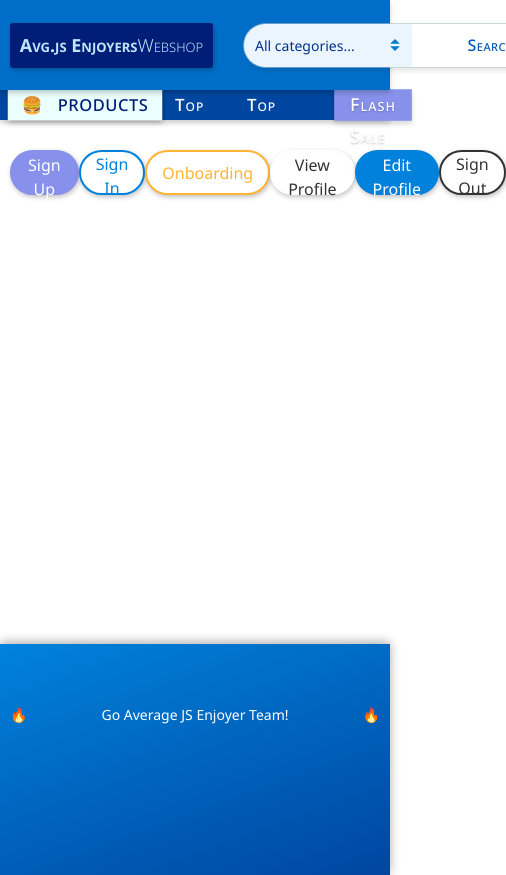
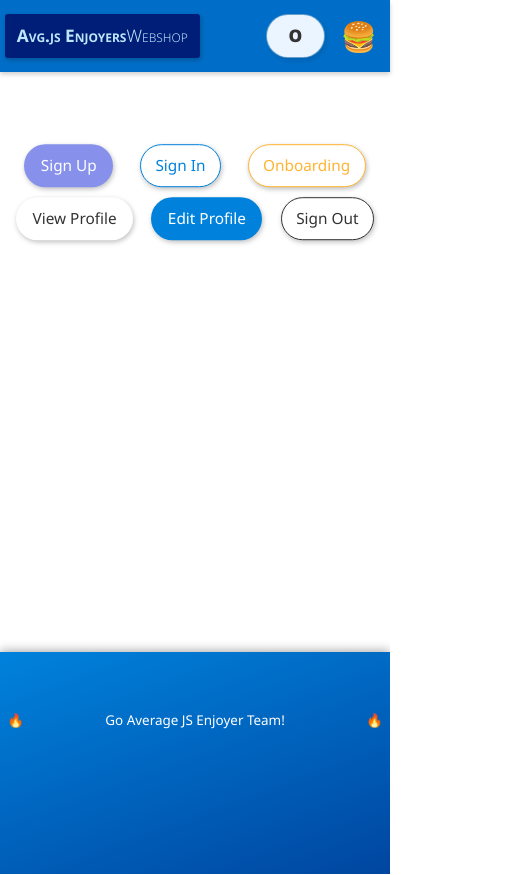
Before and after one commit to average-js-enjoyers/average-js-webshop, a React (Create React App) app in the folder frontend/: page / in a window 390 px wide. Shown: the whole page, 506 px wide, since content can reach past the window. Built offline with nearby package versions, Linux system fonts and the light colour scheme; no server answers.

Commit message:
Responsiveness improved
- Created fully responsive static Header
- Added responsiveness to Home Screen
- Further tweaks to responsive default font size and padding functions

```diff
--- a/frontend/src/Components/Layout/Header.jsx
+++ b/frontend/src/Components/Layout/Header.jsx
@@ -4,9 +4,18 @@ import SearchBar from "components/navigation/SearchBar";
 function Header() {
   return (
     <header className="header">
+      <HeaderTop />
+      <HeaderBot />
+    </header>
+  );
+}
+
+function HeaderTop() {
+  return (
     <nav className="header__top">
       <Logo logoSize="small" />
       <SearchBar />
+
       <div className="header__top-right">
         <button className="header__icon-container">
           <i className="header__icon icon-user">O</i>
@@ -21,7 +30,15 @@ function Header() {
           <div className="header__icon-text">Cart</div>
         </button>
       </div>
+      <button className="header__icon-container header__mobile-menu-icon">
+        <i className="header__icon icon-menu">🍔</i>
+      </button>
     </nav>
+  );
+}
+
+function HeaderBot() {
+  return (
     <nav className="header__bot">
       <nav className="header__product-list-container">
         <button className="header__product-list-button">
@@ -44,7 +61,6 @@ function Header() {
 
       <div className="header__flex-util">&nbsp;</div>
     </nav>
-    </header>
   );
 }
 
--- a/frontend/src/Screens/HomeScreen.jsx
+++ b/frontend/src/Screens/HomeScreen.jsx
@@ -31,7 +31,14 @@ const HomeScreen = () => {
         />
       )}
 
-      <nav style={{ display: "flex", justifyContent: "space-evenly" }}>
+      <nav
+        style={{
+          display: "flex",
+          justifyContent: "space-evenly",
+          flexWrap: "wrap",
+          gap: "1rem",
+        }}
+      >
         <Link to="/signup">
           <Button variant="secondary btn--compact">Sign Up</Button>
         </Link>
--- a/frontend/src/assets/styles/css/index.css
+++ b/frontend/src/assets/styles/css/index.css
@@ -212,92 +212,92 @@ html {
 }
 @media (min-width: 0) and (max-width: 0) and (-webkit-min-device-pixel-ratio: 2), (min-width: 0) and (max-width: 0) and (max-resolution: 191dpi) {
   html {
-    font-size: 62.5%;
+    font-size: 61%;
   }
 }
 @media (min-width: 0) and (max-width: 0) and (-webkit-min-device-pixel-ratio: 2), (min-width: 0) and (max-width: 0) and (min-resolution: 192dpi) {
   html {
-    font-size: 60%;
+    font-size: 68%;
   }
 }
 @media (min-width: 0) and (max-width: 576px) and (-webkit-min-device-pixel-ratio: 2), (min-width: 0) and (max-width: 576px) and (max-resolution: 191dpi) {
   html {
-    font-size: 62.5%;
+    font-size: 60%;
   }
 }
 @media (min-width: 0) and (max-width: 576px) and (-webkit-min-device-pixel-ratio: 2), (min-width: 0) and (max-width: 576px) and (min-resolution: 192dpi) {
   html {
-    font-size: 58%;
+    font-size: 57%;
   }
 }
 @media (min-width: 576px) and (max-width: 768px) and (-webkit-min-device-pixel-ratio: 2), (min-width: 576px) and (max-width: 768px) and (max-resolution: 191dpi) {
   html {
-    font-size: 62.5%;
+    font-size: 62%;
   }
 }
 @media (min-width: 576px) and (max-width: 768px) and (-webkit-min-device-pixel-ratio: 2), (min-width: 576px) and (max-width: 768px) and (min-resolution: 192dpi) {
   html {
-    font-size: 56%;
+    font-size: 58%;
   }
 }
 @media (min-width: 768px) and (max-width: 992px) and (-webkit-min-device-pixel-ratio: 2), (min-width: 768px) and (max-width: 992px) and (max-resolution: 191dpi) {
   html {
-    font-size: 62.5%;
+    font-size: 61.5%;
   }
 }
 @media (min-width: 768px) and (max-width: 992px) and (-webkit-min-device-pixel-ratio: 2), (min-width: 768px) and (max-width: 992px) and (min-resolution: 192dpi) {
   html {
-    font-size: 54%;
+    font-size: 56.5%;
   }
 }
 @media (min-width: 992px) and (max-width: 1200px) and (-webkit-min-device-pixel-ratio: 2), (min-width: 992px) and (max-width: 1200px) and (max-resolution: 191dpi) {
   html {
-    font-size: 62.5%;
+    font-size: 61%;
   }
 }
 @media (min-width: 992px) and (max-width: 1200px) and (-webkit-min-device-pixel-ratio: 2), (min-width: 992px) and (max-width: 1200px) and (min-resolution: 192dpi) {
   html {
-    font-size: 52%;
+    font-size: 55%;
   }
 }
 @media (min-width: 1200px) and (max-width: 1440px) and (-webkit-min-device-pixel-ratio: 2), (min-width: 1200px) and (max-width: 1440px) and (max-resolution: 191dpi) {
   html {
-    font-size: 62.5%;
+    font-size: 60.5%;
   }
 }
 @media (min-width: 1200px) and (max-width: 1440px) and (-webkit-min-device-pixel-ratio: 2), (min-width: 1200px) and (max-width: 1440px) and (min-resolution: 192dpi) {
   html {
-    font-size: 50%;
+    font-size: 53.5%;
   }
 }
 @media (min-width: 1440px) and (max-width: 1600px) and (-webkit-min-device-pixel-ratio: 2), (min-width: 1440px) and (max-width: 1600px) and (max-resolution: 191dpi) {
   html {
-    font-size: 62.5%;
+    font-size: 60%;
   }
 }
 @media (min-width: 1440px) and (max-width: 1600px) and (-webkit-min-device-pixel-ratio: 2), (min-width: 1440px) and (max-width: 1600px) and (min-resolution: 192dpi) {
   html {
-    font-size: 50%;
+    font-size: 52%;
   }
 }
 @media (min-width: 1600px) and (max-width: 1900px) and (-webkit-min-device-pixel-ratio: 2), (min-width: 1600px) and (max-width: 1900px) and (max-resolution: 191dpi) {
   html {
-    font-size: 62.5%;
+    font-size: 59.5%;
   }
 }
 @media (min-width: 1600px) and (max-width: 1900px) and (-webkit-min-device-pixel-ratio: 2), (min-width: 1600px) and (max-width: 1900px) and (min-resolution: 192dpi) {
   html {
-    font-size: 46%;
+    font-size: 50.5%;
   }
 }
 @media (min-width: 1900px) and (max-width: 2200px) and (-webkit-min-device-pixel-ratio: 2), (min-width: 1900px) and (max-width: 2200px) and (max-resolution: 191dpi) {
   html {
-    font-size: 62.5%;
+    font-size: 59%;
   }
 }
 @media (min-width: 1900px) and (max-width: 2200px) and (-webkit-min-device-pixel-ratio: 2), (min-width: 1900px) and (max-width: 2200px) and (min-resolution: 192dpi) {
   html {
-    font-size: 44%;
+    font-size: 49%;
   }
 }
 
@@ -1609,6 +1609,18 @@ input[type=checkbox]:focus + label:before {
     margin: 0 3rem;
   }
 }
+@media (max-width: 992px) {
+  .search-bar {
+    flex-grow: 1;
+  }
+}
+@media (max-width: 576px) {
+  .search-bar {
+    flex-grow: 0;
+    margin-right: 1rem;
+    margin-left: auto;
+  }
+}
 .search-bar__select, .search-bar__input, .search-bar__button {
   transition: all 0.2s ease-in-out;
   border: 0.1rem solid transparent;
@@ -1630,6 +1642,11 @@ input[type=checkbox]:focus + label:before {
 }
 .search-bar__select option {
   background-color: var(--secondary-0);
+}
+@media (max-width: 992px) {
+  .search-bar__select {
+    display: none;
+  }
 }
 .search-bar .search-bar__input {
   flex: 1;
@@ -1650,9 +1667,21 @@ input[type=checkbox]:focus + label:before {
     width: 36rem;
   }
 }
+@media (max-width: 1200px) {
+  .search-bar .search-bar__input {
+    width: 25vw !important;
+  }
+}
 @media (max-width: 992px) {
   .search-bar .search-bar__input {
-    width: 28rem;
+    border-top-left-radius: 10rem !important;
+    border-bottom-left-radius: 10rem !important;
+    width: 100% !important;
+  }
+}
+@media (max-width: 576px) {
+  .search-bar .search-bar__input {
+    display: none;
   }
 }
 .search-bar .search-bar__input::placeholder {
@@ -1676,6 +1705,11 @@ input[type=checkbox]:focus + label:before {
 .search-bar__button:active {
   background-color: var(--secondary-30);
   transform: scale(0.97);
+}
+@media (max-width: 576px) {
+  .search-bar__button {
+    border-radius: 10rem;
+  }
 }
 .search-bar__icon {
   font-weight: 800;
@@ -1794,6 +1828,18 @@ input[type=checkbox]:focus + label:before {
     padding-right: 1rem;
   }
 }
+@media (max-width: 420px) {
+  .main-layout {
+    padding-left: 0.75rem;
+    padding-right: 0.75rem;
+  }
+}
+@media (max-width: 350px) {
+  .main-layout {
+    padding-left: 0.5rem;
+    padding-right: 0.5rem;
+  }
+}
 @media (max-width: 992px) {
   .main-layout {
     padding-top: 4.5rem;
@@ -1860,16 +1906,38 @@ input[type=checkbox]:focus + label:before {
     padding-right: 1rem;
   }
 }
+@media (max-width: 420px) {
+  .header__top, .header__bot {
+    padding-left: 0.75rem;
+    padding-right: 0.75rem;
+  }
+}
+@media (max-width: 350px) {
+  .header__top, .header__bot {
+    padding-left: 0.5rem;
+    padding-right: 0.5rem;
+  }
+}
 .header__top {
   z-index: 2;
 }
+@media (max-width: 992px) {
+  .header__top {
+    height: 7.5rem;
+  }
+}
+@media (max-width: 576px) {
+  .header__top {
+    padding-left: 0.5rem;
+  }
+}
 .header__top-right {
   display: flex;
 }
-.header__bot {
-  z-index: 0;
-  height: 3rem;
-  background-color: var(--primary-80);
+@media (max-width: 768px) {
+  .header__top-right {
+    display: none;
+  }
 }
 .header__icon-container {
   display: flex;
@@ -1882,15 +1950,15 @@ input[type=checkbox]:focus + label:before {
   cursor: pointer;
   transition: color 0.1s ease-in-out;
 }
+@media (max-width: 992px) {
+  .header__icon-container {
+    width: 4rem;
+  }
+}
 .header__icon-container:not(:last-child) {
   margin-right: 3rem;
 }
 @media (max-width: 1200px) {
-  .header__icon-container:not(:last-child) {
-    margin-right: 1.5rem;
-  }
-}
-@media (max-width: 992px) {
   .header__icon-container:not(:last-child) {
     margin-right: 1rem;
   }
@@ -1918,6 +1986,32 @@ input[type=checkbox]:focus + label:before {
   line-height: 2.4rem;
   font-weight: 500;
   letter-spacing: 0.05rem;
+}
+@media (max-width: 992px) {
+  .header__icon-text {
+    display: none;
+  }
+}
+.header__mobile-menu-icon {
+  display: none;
+}
+@media (max-width: 992px) {
+  .header__mobile-menu-icon {
+    display: flex;
+    justify-content: space-between;
+    align-items: center;
+    width: 5rem;
+  }
+}
+.header__bot {
+  z-index: 0;
+  height: 3rem;
+  background-color: var(--primary-80);
+}
+@media (max-width: 992px) {
+  .header__bot {
+    display: none;
+  }
 }
 .header__product-list-button {
   display: flex;
@@ -2075,6 +2169,18 @@ input[type=checkbox]:focus + label:before {
     padding-right: 1rem;
   }
 }
+@media (max-width: 420px) {
+  .footer__container {
+    padding-left: 0.75rem;
+    padding-right: 0.75rem;
+  }
+}
+@media (max-width: 350px) {
+  .footer__container {
+    padding-left: 0.5rem;
+    padding-right: 0.5rem;
+  }
+}
 .footer__container div {
   color: var(--grayscale-0);
 }
@@ -2120,6 +2226,18 @@ input[type=checkbox]:focus + label:before {
     padding-right: 1rem;
   }
 }
+@media (max-width: 420px) {
+  .auth-screen {
+    padding-left: 0.75rem;
+    padding-right: 0.75rem;
+  }
+}
+@media (max-width: 350px) {
+  .auth-screen {
+    padding-left: 0.5rem;
+    padding-right: 0.5rem;
+  }
+}
 .auth-screen::-webkit-scrollbar {
   width: 0.7rem;
 }
@@ -2136,7 +2254,7 @@ input[type=checkbox]:focus + label:before {
     flex-direction: column;
     justify-content: start;
     align-items: center;
-    gap: 3rem;
+    gap: 6rem;
     padding-top: 4.5rem;
     padding-bottom: 4.5rem;
     overflow-y: scroll;
@@ -2148,6 +2266,11 @@ input[type=checkbox]:focus + label:before {
   .auth-screen {
     padding-top: 3rem;
     padding-bottom: 3rem;
+  }
+}
+@media (max-width: 576px) {
+  .auth-screen {
+    gap: 3rem;
   }
 }
 .auth-screen-wrapper {
@@ -2205,7 +2328,7 @@ input[type=checkbox]:focus + label:before {
 }
 @media (max-width: 1200px) {
   .auth-screen__main {
-    margin-left: 6rem;
+    margin-left: 3vw;
   }
 }
 @media (max-width: 992px) {
@@ -2224,17 +2347,9 @@ input[type=checkbox]:focus + label:before {
   width: 100%;
   min-height: 50rem;
 }
-@media (max-width: 1200px) {
-  .auth-screen__main .card__footer {
-    margin-top: 3rem;
-  }
-}
 @media (max-width: 992px) {
   .auth-screen__main .card {
     min-height: 40rem;
-  }
-  .auth-screen__main .card__footer {
-    margin-top: 0;
   }
 }
 @media (max-width: 768px) {
--- a/frontend/src/assets/styles/sass/abstracts/_mixins.scss
+++ b/frontend/src/assets/styles/sass/abstracts/_mixins.scss
@@ -30,74 +30,66 @@ $breakpoints: (
     @warn "Invalid breakpoint name '#{$name}'";
   }
 }
+
 @mixin responsive-font-size {
   // Default font size for the smallest screens
   font-size: 62.5%;
 
-  // Max Width Queries
   $queries: (
     "xs": (
-      0,
-      62.5%,
-      // Font size for low DPR on xs
-      60%,
-      // Font size for high DPR on xs
+      map-get($breakpoints, "xs"),
+      61%,
+      // Slightly larger for better readability on very small screens
+      68%,
+      // High DPR: xs
     ),
     "sm": (
-      576px,
-      62.5%,
-      // Font size for low DPR on sm
-      58%,
-      // Font size for high DPR on sm
+      map-get($breakpoints, "sm"),
+      60%,
+      57%,
+      // High DPR: sm
     ),
     "md": (
-      768px,
-      62.5%,
-      // Font size for low DPR on md
-      56%,
-      // Font size for high DPR on md
+      map-get($breakpoints, "md"),
+      62%,
+      58%,
+      // High DPR: md
     ),
     "lg": (
-      992px,
-      62.5%,
-      // Font size for low DPR on lg
-      54%,
-      // Font size for high DPR on lg
+      map-get($breakpoints, "lg"),
+      61.5%,
+      56.5%,
+      // High DPR: lg
     ),
     "xl": (
-      1200px,
-      62.5%,
-      // Font size for low DPR on xl
-      52%,
-      // Font size for high DPR on xl
+      map-get($breakpoints, "xl"),
+      61%,
+      55%,
+      // High DPR: xl
     ),
     "2xl": (
-      1440px,
-      62.5%,
-      // Font size for low DPR on 2xl
-      50%,
-      // Font size for high DPR on 2xl
+      map-get($breakpoints, "2xl"),
+      60.5%,
+      53.5%,
+      // High DPR: 2xl
     ),
     "3xl": (
-      1600px,
-      62.5%,
-      // Font size for low DPR on 3xl
-      50%,
-      // Font size for high DPR on 3xl
+      map-get($breakpoints, "3xl"),
+      60%,
+      52%,
+      // High DPR: 3xl
     ),
     "4xl": (
-      1900px,
-      62.5%,
-      // Font size for low DPR on 4xl
-      46%,
-      // Font size for high DPR on 4xl
+      map-get($breakpoints, "4xl"),
+      59.5%,
+      50.5%,
+      // High DPR: 4xl
     ),
     "5xl": (
-      2200px,
-      62.5%,
-      // Font size for low DPR on 5xl
-      44%,
-      // Font size for high DPR on 5xl
+      map-get($breakpoints, "5xl"),
+      59%,
+      49%,
+      // High DPR: 5xl
     ),
   );
 
@@ -176,6 +168,14 @@ $breakpoints: (
     padding-left: if($padding-horizontal, $padding-horizontal, 1rem);
     padding-right: if($padding-horizontal, $padding-horizontal, 1rem);
   }
+  @media (max-width: 420px) {
+    padding-left: if($padding-horizontal, $padding-horizontal, 0.75rem);
+    padding-right: if($padding-horizontal, $padding-horizontal, 0.75rem);
+  }
+  @media (max-width: 350px) {
+    padding-left: if($padding-horizontal, $padding-horizontal, 0.5rem);
+    padding-right: if($padding-horizontal, $padding-horizontal, 0.5rem);
+  }
 }
 
 // SPACING
--- a/frontend/src/assets/styles/sass/components/_search-bar.scss
+++ b/frontend/src/assets/styles/sass/components/_search-bar.scss
@@ -15,6 +15,14 @@
   @include breakpoint("3xl") {
     max-width: 65rem;
     margin: 0 3rem;
+  }
+  @include breakpoint("lg") {
+    flex-grow: 1;
+  }
+  @include breakpoint("sm") {
+    flex-grow: 0;
+    margin-right: 1rem;
+    margin-left: auto;
   }
 
   &__select,
@@ -42,6 +50,10 @@
     & option {
       background-color: var(--secondary-0);
     }
+
+    @include breakpoint("lg") {
+      display: none;
+    }
   }
 
   & .search-bar__input {
@@ -66,8 +78,16 @@
     @include breakpoint("2xl") {
       width: 36rem;
     }
+    @include breakpoint("xl") {
+      width: 25vw !important;
+    }
     @include breakpoint("lg") {
-      width: 28rem;
+      border-top-left-radius: 10rem !important;
+      border-bottom-left-radius: 10rem !important;
+      width: 100% !important;
+    }
+    @include breakpoint("sm") {
+      display: none;
     }
 
     &::placeholder {
@@ -93,6 +113,10 @@
       background-color: var(--secondary-30);
       transform: scale(0.97);
     }
+
+    @include breakpoint("sm") {
+      border-radius: 10rem;
+    }
   }
 
   &__icon {
--- a/frontend/src/assets/styles/sass/layout/_header.scss
+++ b/frontend/src/assets/styles/sass/layout/_header.scss
@@ -24,17 +24,23 @@
 
   &__top {
     z-index: 2;
+
+    @include breakpoint("lg") {
+      height: 7.5rem;
+    }
+    @include breakpoint("sm") {
+      padding-left: 0.5rem;
+    }
   }
 
   &__top-right {
     display: flex;
+
+    @include breakpoint("md") {
+      display: none;
+    }
   }
 
-  &__bot {
-    z-index: 0;
-    height: 3rem;
-    background-color: var(--primary-80);
-  }
   &__icon-container {
     display: flex;
     flex-direction: column;
@@ -46,13 +52,14 @@
     cursor: pointer;
     transition: color 0.1s ease-in-out; // Applying transition to the container for both icon and text
 
+    @include breakpoint("lg") {
+      width: 4rem;
+    }
+
     &:not(:last-child) {
       margin-right: 3rem;
 
       @include breakpoint("xl") {
-        margin-right: 1.5rem;
-      }
-      @include breakpoint("lg") {
         margin-right: 1rem;
       }
     }
@@ -91,8 +98,31 @@
     line-height: 2.4rem;
     font-weight: 500;
     letter-spacing: 0.05rem;
+
+    @include breakpoint("lg") {
+      display: none;
+    }
   }
 
+  &__mobile-menu-icon {
+    display: none;
+
+    @include breakpoint("lg") {
+      display: flex;
+      justify-content: space-between;
+      align-items: center;
+      width: 5rem;
+    }
+  }
+  &__bot {
+    z-index: 0;
+    height: 3rem;
+    background-color: var(--primary-80);
+
+    @include breakpoint("lg") {
+      display: none;
+    }
+  }
   &__product-list-container {
   }
 
--- a/frontend/src/assets/styles/sass/pages/_auth.scss
+++ b/frontend/src/assets/styles/sass/pages/_auth.scss
@@ -26,7 +26,7 @@
     justify-content: start;
     align-items: center;
 
-    gap: 3rem;
+    gap: 6rem;
     padding-top: 4.5rem;
     padding-bottom: 4.5rem;
 
@@ -37,6 +37,9 @@
   @include breakpoint("md") {
     padding-top: 3rem;
     padding-bottom: 3rem;
+  }
+  @include breakpoint("sm") {
+    gap: 3rem;
   }
 
   &-wrapper {
@@ -108,7 +111,7 @@
     max-width: 57rem;
 
     @include breakpoint("xl") {
-      margin-left: 6rem;
+      margin-left: 3vw;
     }
     @include breakpoint("lg") {
       margin-left: 0;
@@ -125,15 +128,10 @@
       min-height: 50rem;
 
       @include breakpoint("xl") {
-        &__footer {
-          margin-top: 3rem;
-        }
+        // There used to be a footer margin fix here. Maybe needed later?
       }
       @include breakpoint("lg") {
         min-height: 40rem;
-        &__footer {
-          margin-top: 0;
-        }
       }
       @include breakpoint("md") {
         min-height: 30rem;
```
Also changed, not shown: 1 other file (tests, documents, lock files or other folders). Lines whose indentation alone changed are shown as unchanged.
